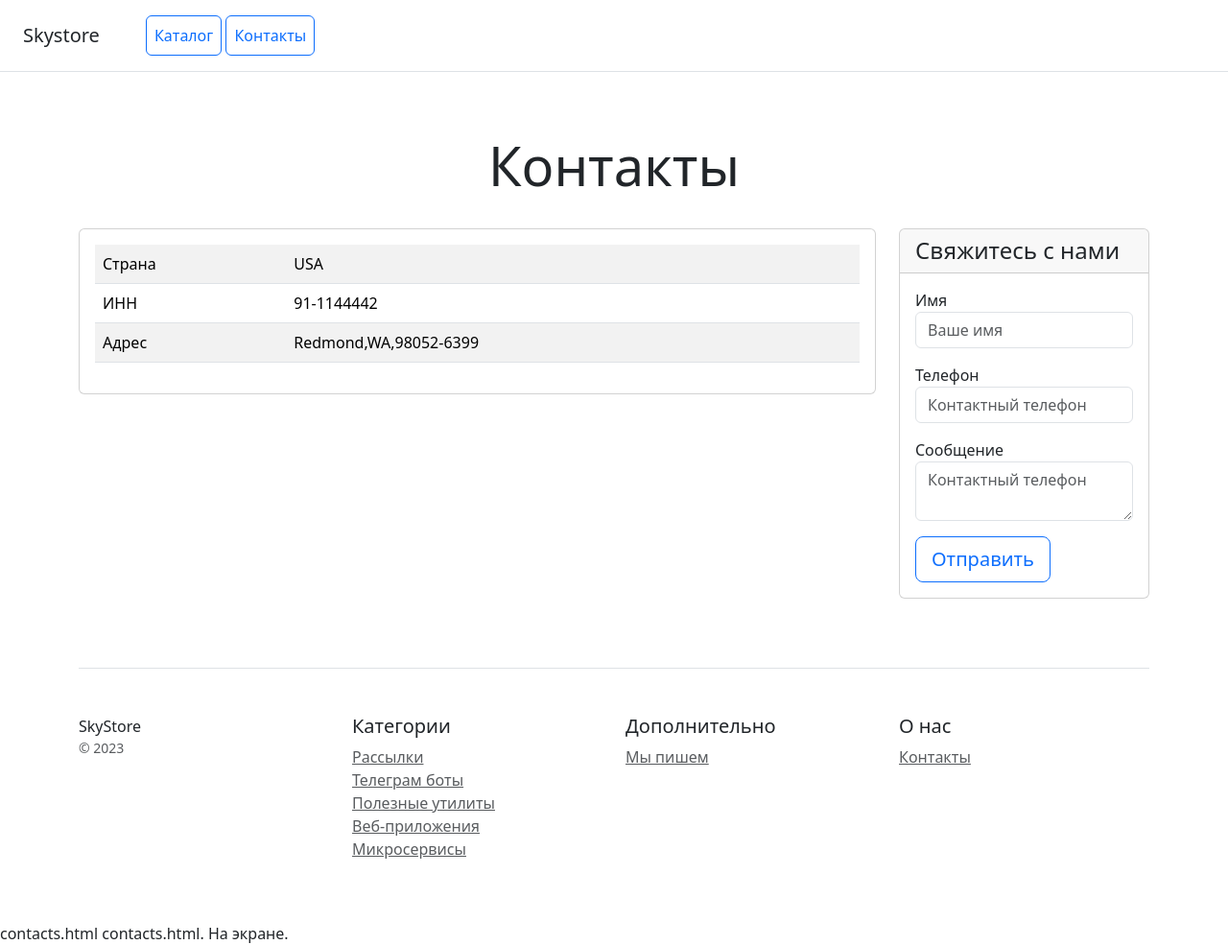
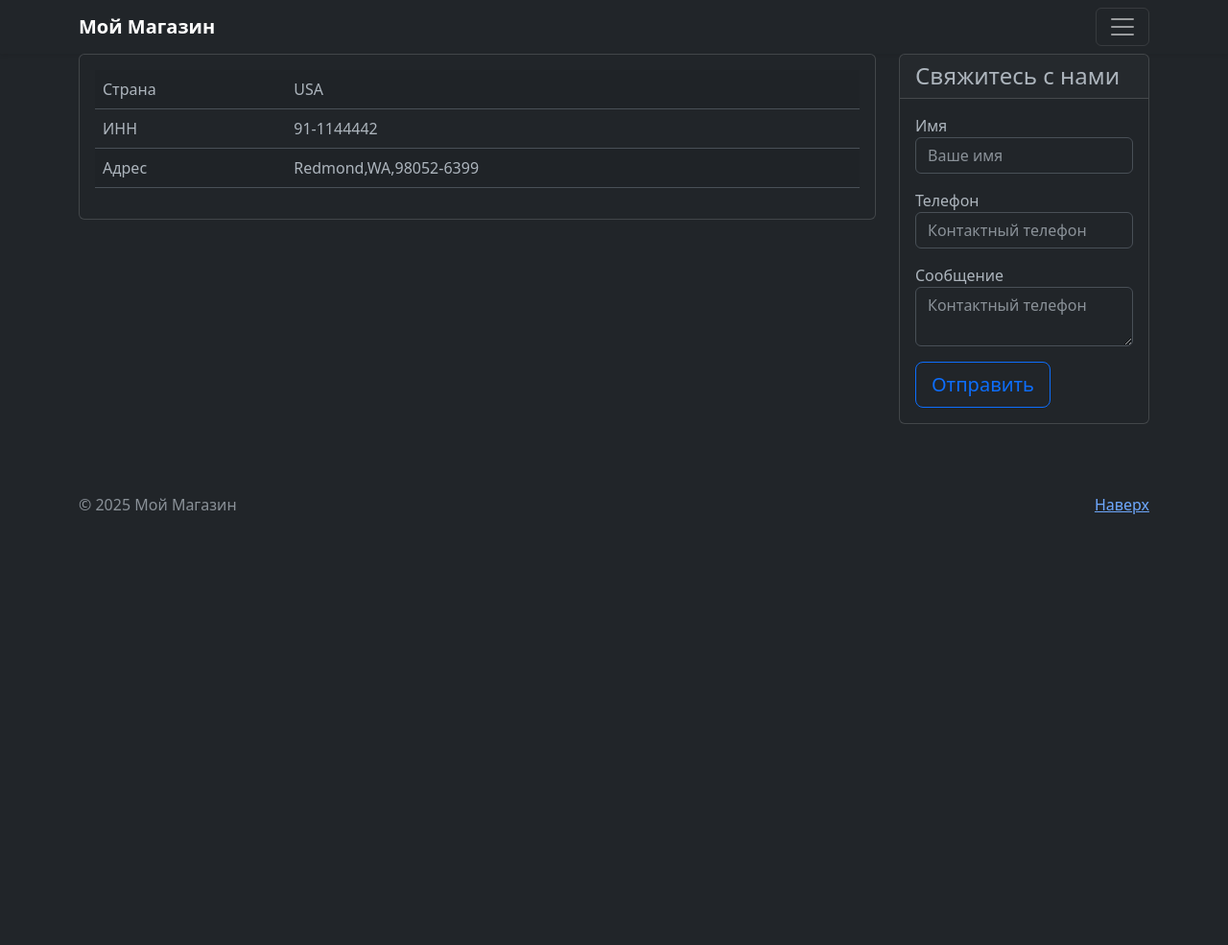
Before and after one commit to LexaSolovev/E-shop, a Django app: template catalog/templates/contacts.html in a window 1280 px wide. Shown: the whole page at 96% size. After the commit the page ends 536 px from the top, so only its background shows below. Run offline with Django 5.2, Linux system fonts and the light colour scheme; the template is opened without the code that fills it, so the values that code supplies are empty; some libraries are stand-ins or nearby versions.

Commit message:
some fixes

```diff
--- a/catalog/templates/base.html
+++ b/catalog/templates/base.html
@@ -52,7 +52,7 @@
         <p class="float-end mb-1">
           <a href="#">Наверх</a>
         </p>
-        <p class="mb-1">© 2023 Мой Магазин</p>
+        <p class="mb-1">© 2025 Мой Магазин</p>
       </div>
     </footer>
 
--- a/catalog/templates/contacts.html
+++ b/catalog/templates/contacts.html
@@ -1,24 +1,6 @@
-<!doctype html>
-<html lang="en">
-<head>
-    <meta charset="utf-8">
-    <meta name="viewport" content="width=device-width, initial-scale=1">
-    <title>Skystore</title>
-    <link href="/static/css/bootstrap.min.css" rel="stylesheet">
-</head>
-<body>
-<div class="d-flex flex-column flex-md-row align-items-center p-3 px-md-4 mb-3 bg-white border-bottom box-shadow">
-    <h5 class="my-0 mr-md-auto font-weight-normal">Skystore</h5>
-    <nav class="ms-5">
-        <a class="p-2 btn btn-outline-primary" href="/">Каталог</a>
-        <a class="p-2 btn btn-outline-primary" href="/contacts/">Контакты</a>
-    </nav>
-</div>
+{% extends 'base.html' %}
 
-<div class="pricing-header px-3 py-3 pt-md-5 pb-md-4 mx-auto text-center">
-    <h1 class="display-4">Контакты</h1>
-</div>
-
+{% block content %}
 <div class="container">
     <div class="row text-start">
         <div class="col-lg-9 col-md-6 col-sm-12">
@@ -67,42 +49,4 @@
             </div>
         </div>
     </div>
-
-    <footer class="pt-4 my-md-5 pt-md-5 border-top">
-        <div class="row">
-            <div class="col-12 col-md">
-                SkyStore
-                <small class="d-block mb-3 text-muted">&copy; 2023</small>
-            </div>
-            <div class="col-6 col-md">
-                <h5>Категории</h5>
-                <ul class="list-unstyled text-small">
-                    <li><a class="text-muted" href="#">Рассылки</a></li>
-                    <li><a class="text-muted" href="#">Телеграм боты</a></li>
-                    <li><a class="text-muted" href="#">Полезные утилиты</a></li>
-                    <li><a class="text-muted" href="#">Веб-приложения</a></li>
-                    <li><a class="text-muted" href="#">Микросервисы</a></li>
-                </ul>
-            </div>
-            <div class="col-6 col-md">
-                <h5>Дополнительно</h5>
-                <ul class="list-unstyled text-small">
-                    <li><a class="text-muted" href="#">Мы пишем</a></li>
-                </ul>
-            </div>
-            <div class="col-6 col-md">
-                <h5>О нас</h5>
-                <ul class="list-unstyled text-small">
-                    <li><a class="text-muted" href="/contacts/">Контакты</a></li>
-                </ul>
-            </div>
-        </div>
-    </footer>
-</div>
-
-<!-- Подключите статичеcкие файлы со скриптами Bootstrap -->
-</body>
-</html>
-
-contacts.html
-contacts.html. На экране.
+{% endblock %}
--- a/catalog/templates/includes/menu.html
+++ b/catalog/templates/includes/menu.html
@@ -7,11 +7,7 @@
               <p class="text-body-secondary">Информация о нашем магазине и предлагаемых товарах.</p>
             </div>
             <div class="col-sm-4 offset-md-1 py-4">
-              <h4>Контакты</h4>
-              <ul class="list-unstyled">
-                <li><a href="#" class="text-white">Телефон: +7 (123) 456-7890</a></li>
-                <li><a href="#" class="text-white">Email: info@example.com</a></li>
-              </ul>
+              <h4><a href="{% url 'catalog:contacts' %}">Контакты</a></h4>
             </div>
           </div>
         </div>
--- a/catalog/urls.py
+++ b/catalog/urls.py
@@ -1,10 +1,11 @@
 from django.urls import path
 
 from catalog.apps import CatalogConfig
-from catalog.views import home, product_detail
+from catalog.views import home, product_detail, contacts
 
 app_name = CatalogConfig.name
 urlpatterns = [
     path('', home, name='home'),
+    path('contacts/', contacts, name='contacts'),
     path('product/<int:pk>/', product_detail, name='product_detail'),
 ]
--- a/catalog/views.py
+++ b/catalog/views.py
@@ -1,5 +1,8 @@
 from django.shortcuts import render, get_object_or_404
 from .models import Product
+
+def contacts(request):
+    return render(request, 'contacts.html')
 
 def home(request):
     products = Product.objects.all()
```
